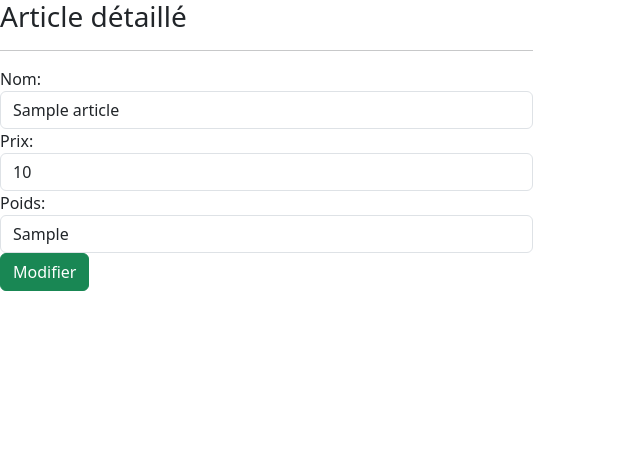
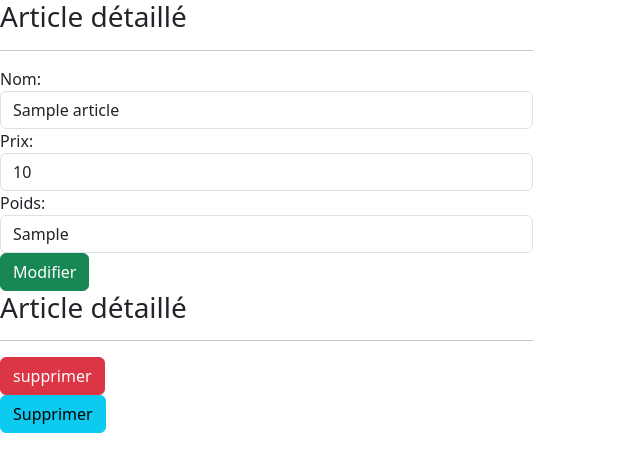
Before and after one commit to BoginaEnzo/Atelier_Professionnel, a PHP site: template MVC/view/detailView.php in a window 1280 px wide. Shown: the top 472 px of the page, without its empty margins (0-640 px from the left). Run offline with PHP 8.4, Linux system fonts and the light colour scheme; the template is opened without the code that fills it: most values are stand-ins (such as "Sample title", 1, 10 or a date in 2020).

Commit message:
ajout bouton et code pour supprimer

```diff
--- a/MVC/view/detailView.php
+++ b/MVC/view/detailView.php
@@ -17,6 +17,14 @@
             Prix: <input type="text" name="prix" value="<?php echo $data["article"]->art_prix ?>" class="form-control"/>
             Poids: <input type="text" name="poids" value="<?php echo $data["article"]->art_poids ?>" class="form-control"/>
             <input type="submit" value="Modifier" class="btn btn-success"/>
-
+        </form>
+        <form action="index.php?controller=articles&action=delete" method="POST">
+            <h3> Article détaillé</h3>
+            <hr />
+            <input type="hidden" name="idDel" value="<?php echo $data["article"]->art_id ?>"/>
+            <input type="submit" value="supprimer" class="btn btn-danger"/>
+        </form>
+        <a href="index.php" class="btn btn-info">Supprimer</a>
+    </div>
 </body>
 </html>
```
